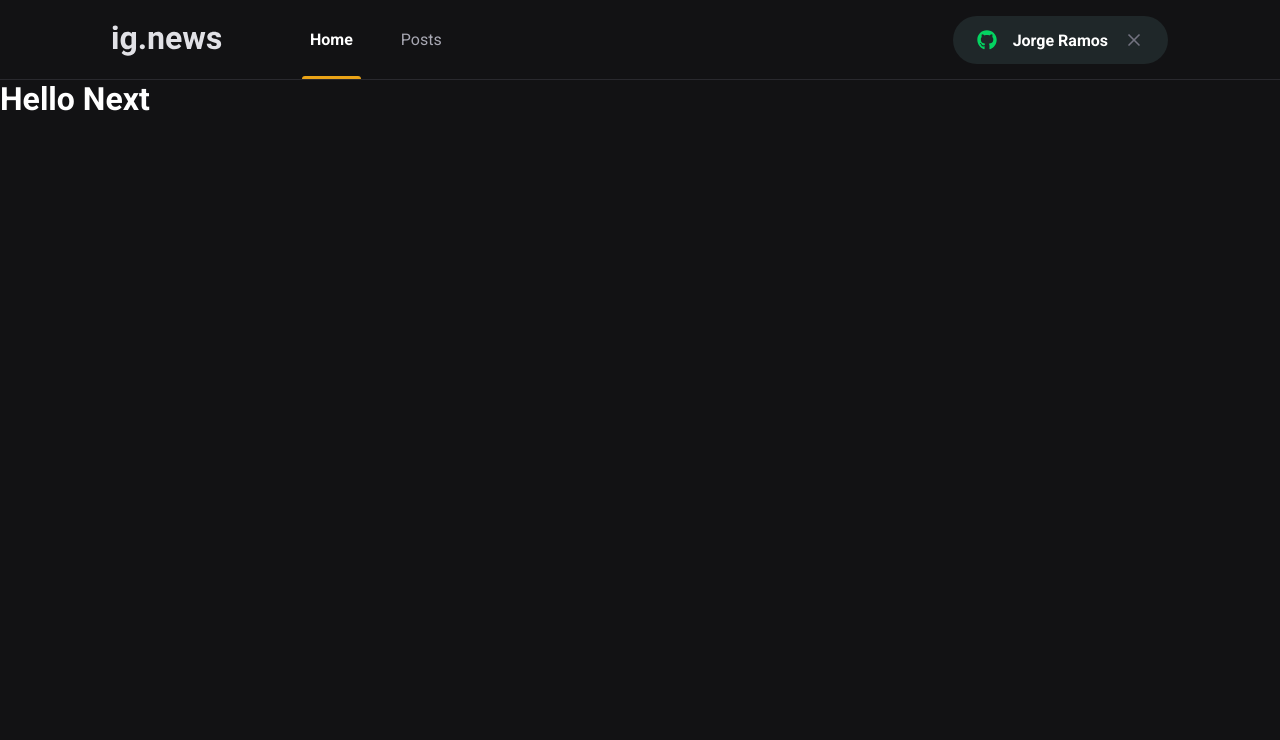
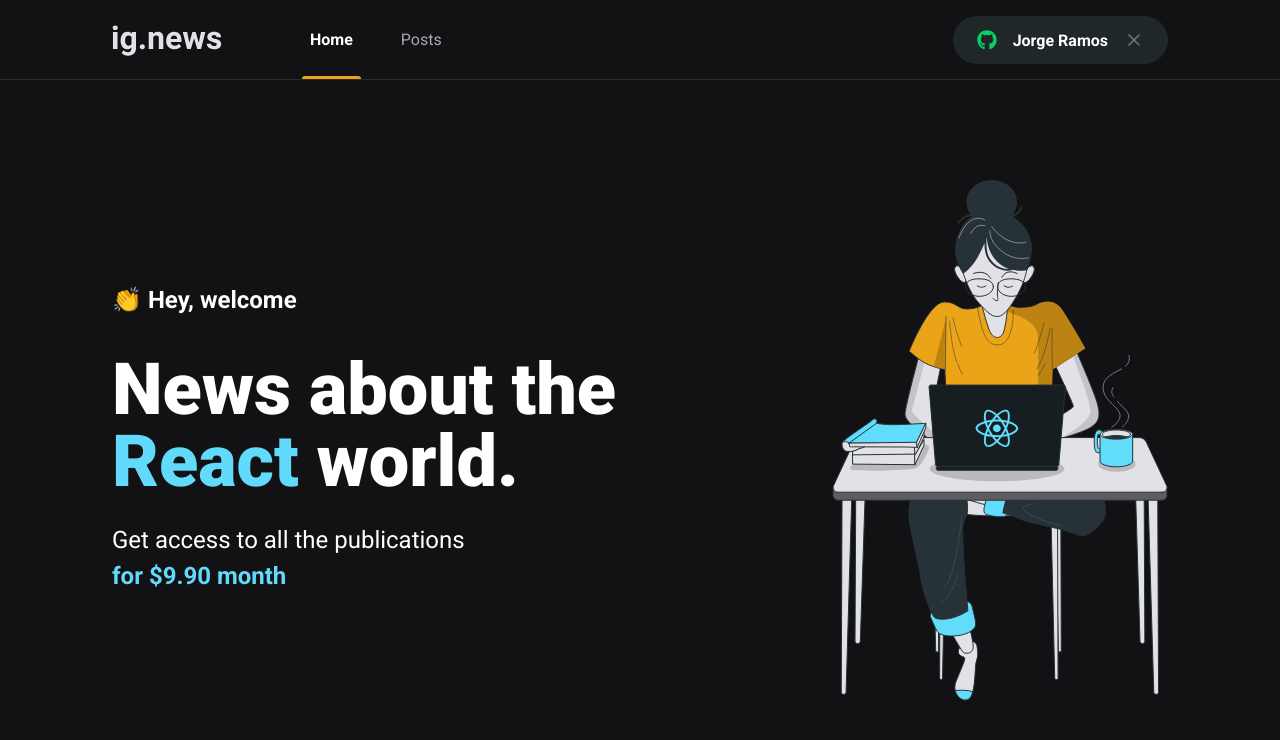
Before and after one commit to jorginhodev/ignite-react-chapter-iii, a Next.js app: page / in a window 1280 px wide. Shown: the top 740 px of the page. Built offline with nearby package versions, Linux system fonts and the light colour scheme.

Commit message:
feat: add content to the home page and style

```diff
--- /dev/null
+++ b/src/pages/home.module.scss
@@ -0,0 +1,41 @@
+.contentContainer {
+  max-width: 1120px;
+  margin: 0 auto;
+  padding: 0 2rem;
+  height: calc(100vh - 5rem);
+
+  display: flex;
+  align-items: center;
+  justify-content: space-between;
+}
+
+.hero {
+  max-width: 600px;
+
+  > span {
+    font-size: 1.5rem;
+    font-weight: bold;
+  }
+
+  h1 {
+    font-size: 4.5rem;
+    line-height: 4.5rem;
+    font-weight: 900;
+    margin-top: 2.5rem;
+
+    span {
+      color: var(--cyan-500);
+    }
+  }
+
+  p {
+    font-size: 1.5rem;
+    line-height: 2.25rem;
+    margin-top: 1.5rem;
+
+    span {
+      color: var(--cyan-500);
+      font-weight: bold;
+    }
+  }
+}
--- a/src/pages/index.tsx
+++ b/src/pages/index.tsx
@@ -1,4 +1,6 @@
 import Head from "next/head";
+
+import styles from "./home.module.scss";
 
 export default function Home() {
   return (
@@ -7,7 +9,20 @@
         <title>Início | ig.news</title>
       </Head>
 
-      <h1>Hello Next</h1>
+      <main className={styles.contentContainer}>
+        <section className={styles.hero}>
+          <span>👏 Hey, welcome</span>
+          <h1>
+            News about the <span>React</span> world.
+          </h1>
+          <p>
+            Get access to all the publications <br />
+            <span>for $9.90 month</span>
+          </p>
+        </section>
+
+        <img src="/images/avatar.svg" alt="Girl Coding" />
+      </main>
     </>
   );
 }
```
